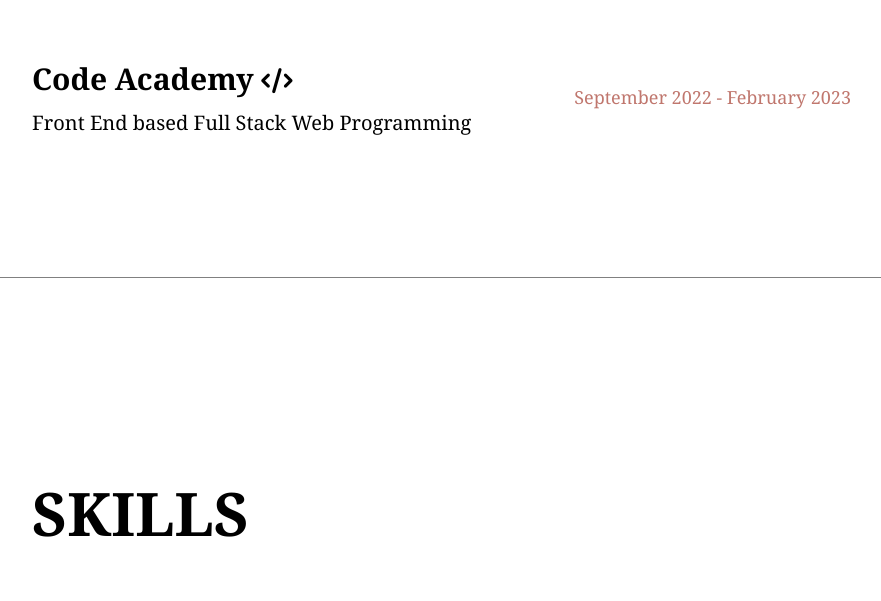
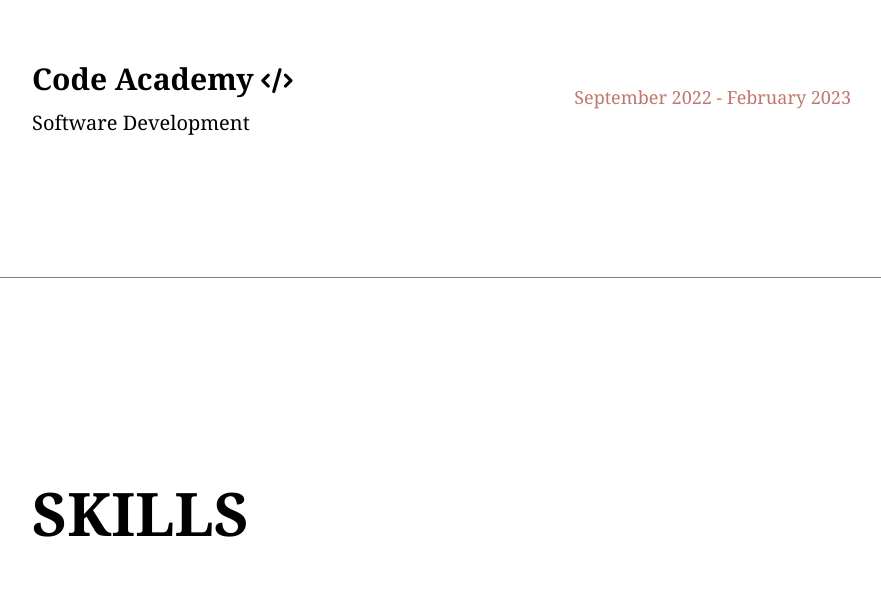
Before and after one commit to nicatelyv/Portfolio1, a plain HTML site: page index.html in a window 1280 px wide. Shown: the part 2042-2643 px from the top of the page, without its empty margins (318-1199 px from the left). Drawn offline with Linux system fonts and the light colour scheme.

Commit message:
Update index.html

```diff
--- a/index.html
+++ b/index.html
@@ -91,7 +91,7 @@
                     <h3>Code Academy <i class="fa-solid fa-code"></i></h3>
                 </a>
                 <a target="/" href="https://frontendmasters.com/guides/front-end-handbook/2018/what-is-a-FD.html">
-                    <h5>Front End based Full Stack Web Programming</h5>
+                    <h5>Software Development</h5>
                 </a>
             </div>
             <p>September 2022 - February 2023</p>
```
